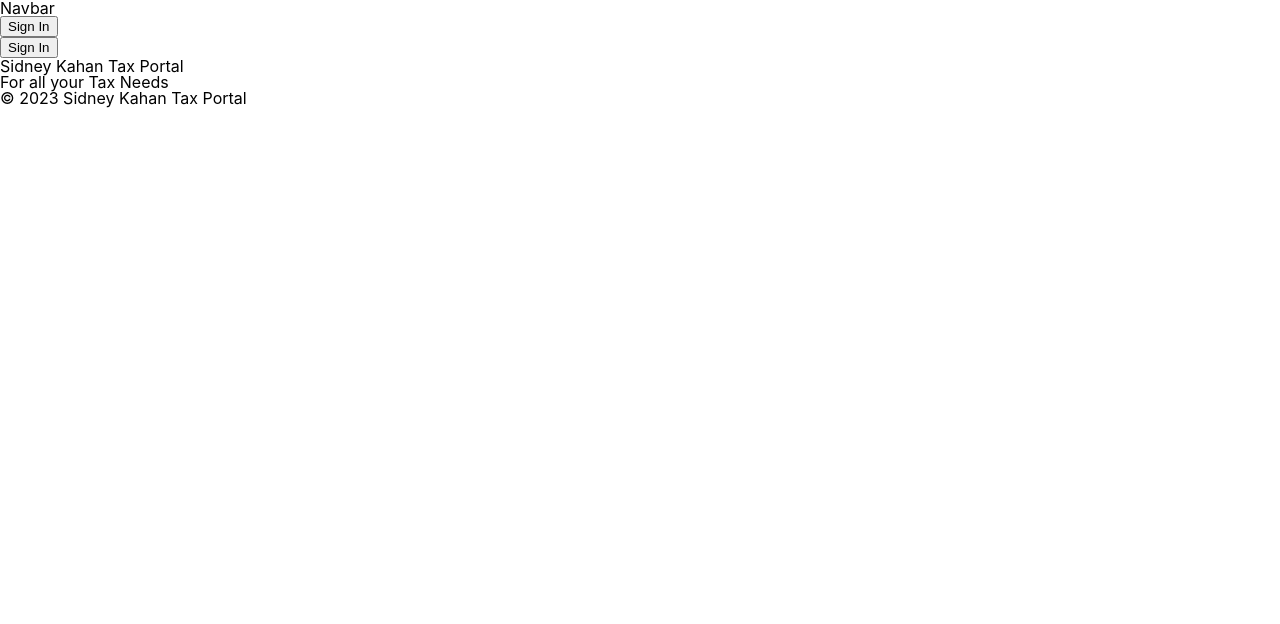
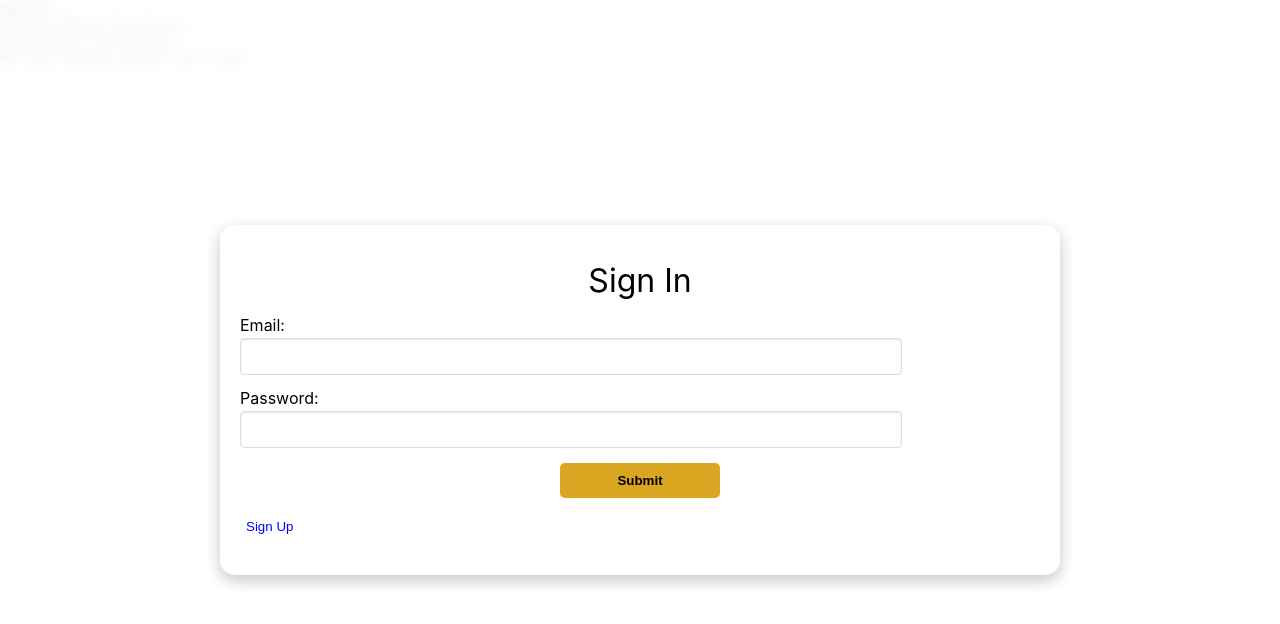
Before and after one commit to elpopes/tax-service, a React (Create React App) app in the folder tax-client/: page / in a window 1280 px wide. Shown: the top 624 px of the page. Built offline with nearby package versions, Linux system fonts and the light colour scheme; no server answers.

Commit message:
refactor SignIn

```diff
--- a/tax-client/src/components/SignIn.js
+++ b/tax-client/src/components/SignIn.js
@@ -6,21 +6,12 @@ import { signInUser } from "../store/sessions/sessionsOperations";
 import { getSessionsError } from "../store/sessions/sessionsSelectors";
 
 function SignIn() {
-  const [isVisible, setIsVisible] = useState(false);
   const [isSignUpVisible, setIsSignUpVisible] = useState(false);
   const [email, setEmail] = useState("");
   const [password, setPassword] = useState("");
   const error = useSelector(getSessionsError);
 
   const dispatch = useDispatch();
-
-  const handleOpen = () => {
-    setIsVisible(true);
-  };
-
-  const handleClose = () => {
-    setIsVisible(false);
-  };
 
   const handleSignUpOpen = () => {
     setIsSignUpVisible(true);
@@ -33,15 +24,11 @@ function SignIn() {
   const handleSubmit = (event) => {
     event.preventDefault();
     dispatch(signInUser({ email, password }));
-    setIsVisible(false);
   };
 
   return (
     <div>
-      <button className="signIn-btn" onClick={handleOpen}>
-        Sign In
-      </button>
-      <Modal isVisible={isVisible} handleClose={handleClose}>
+      <Modal isVisible={true}>
         <h2 className="modal-title">Sign In</h2>
         {error && <p className="error-message">{error}</p>}
         <form className="signin-form" onSubmit={handleSubmit}>
@@ -67,9 +54,6 @@ function SignIn() {
           </label>
           <input type="submit" value="Submit" className="submit-btn" />
         </form>
-        <button className="close-btn" onClick={handleClose}>
-          X
-        </button>
         <button className="signUp-link" onClick={handleSignUpOpen}>
           Sign Up
         </button>
```
